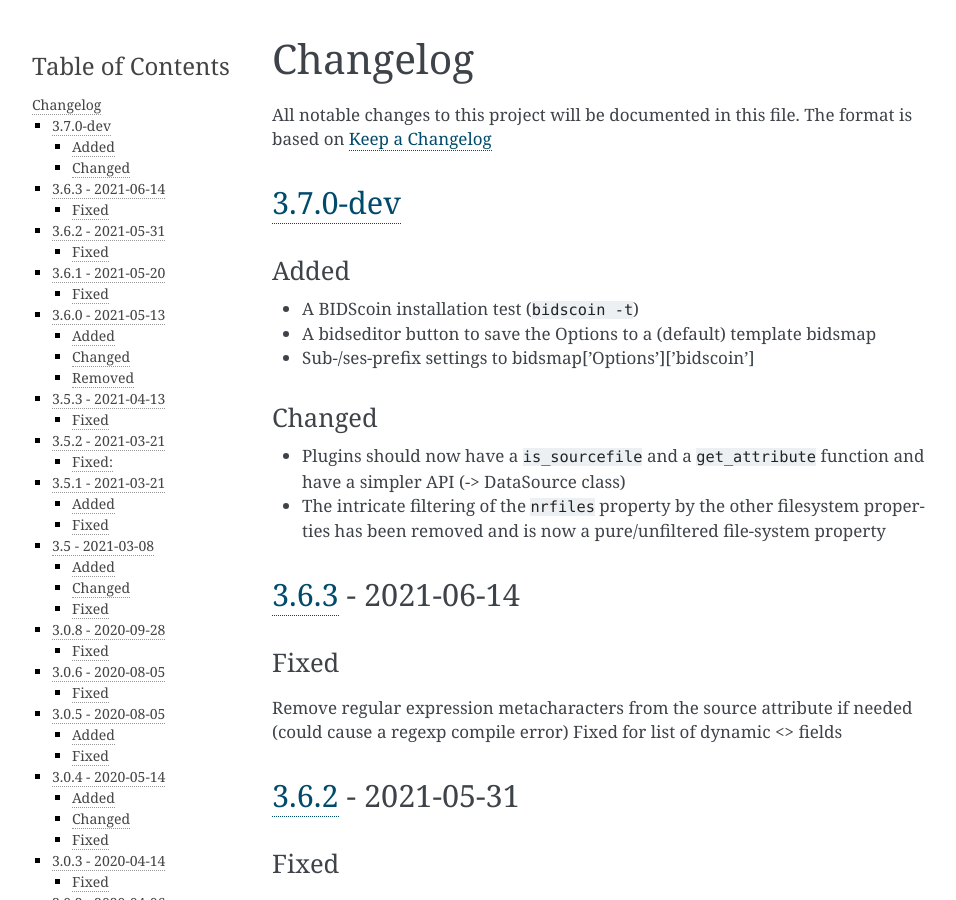
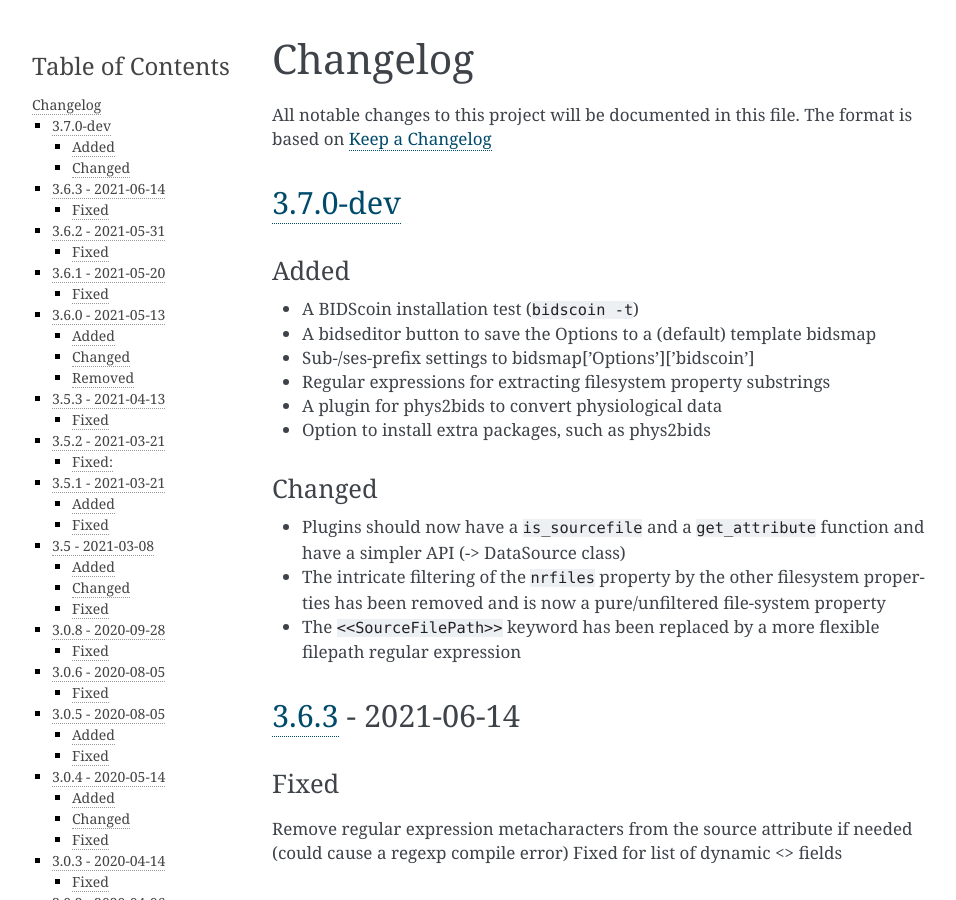
Before and after one commit to Donders-Institute/bidscoin, a Sphinx documentation site: the page built from docs/CHANGELOG.md, in a window 1280 px wide and 900 px high. Shown: the whole window, without its empty margins (148-1104 px from the left). Built offline with Sphinx 7.4.7, drawn with Linux system fonts in a browser that asks for light colours.

Commit message:
Update changes / doc

```diff
--- a/docs/CHANGELOG.md
+++ b/docs/CHANGELOG.md
@@ -8,10 +8,14 @@
 - A BIDScoin installation test (`bidscoin -t`)
 - A bidseditor button to save the Options to a (default) template bidsmap
 - Sub-/ses-prefix settings to bidsmap['Options']['bidscoin']
+- Regular expressions for extracting filesystem property substrings
+- A plugin for phys2bids to convert physiological data
+- Option to install extra packages, such as phys2bids
 
 ### Changed
 - Plugins should now have a `is_sourcefile` and a `get_attribute` function and have a simpler API (-> DataSource class)
 - The intricate filtering of the `nrfiles` property by the other filesystem properties has been removed and is now a pure/unfiltered file-system property
+- The `<<SourceFilePath>>` keyword has been replaced by a more flexible filepath regular expression
 
 ## [3.6.3] - 2021-06-14
 
```
